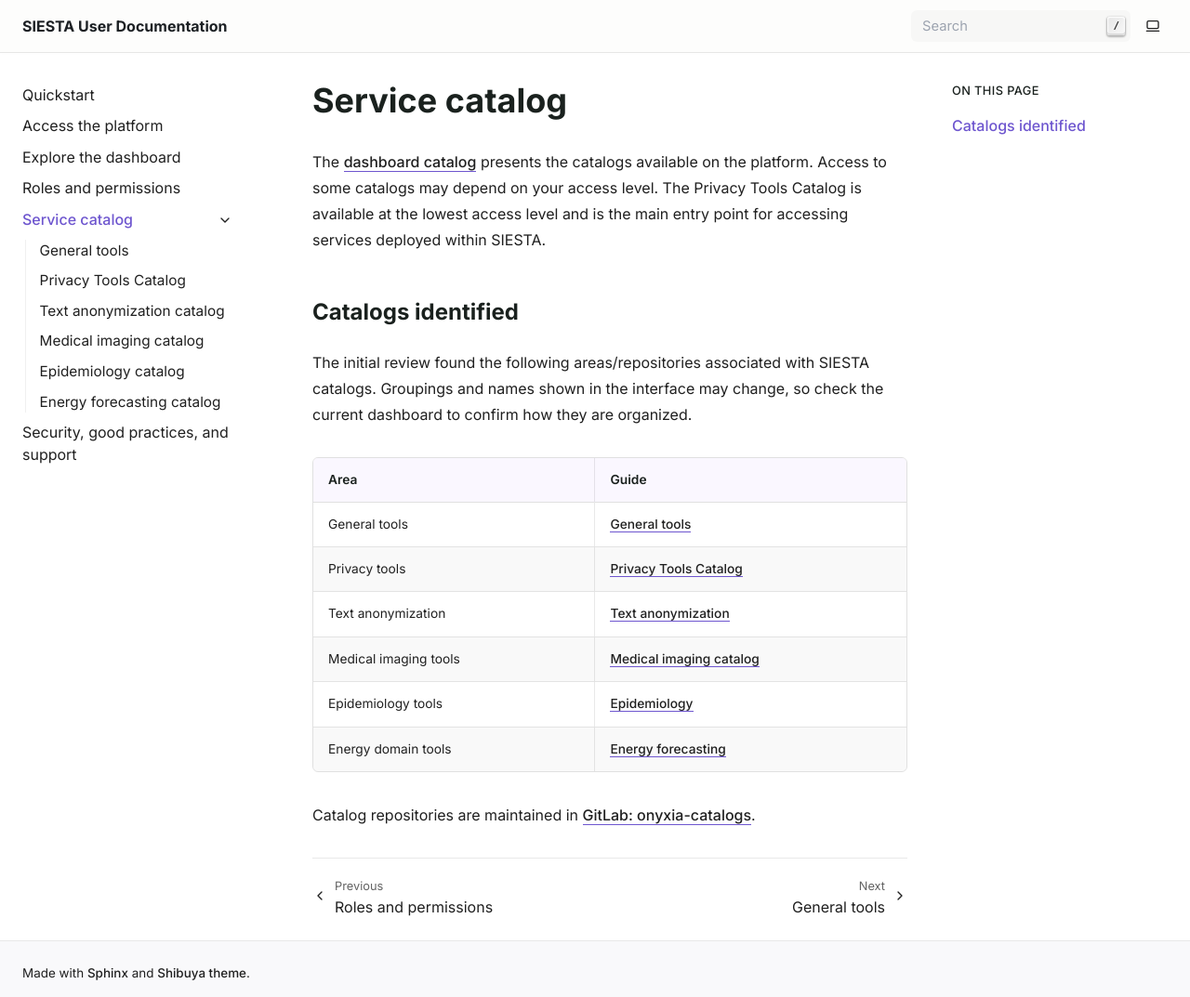
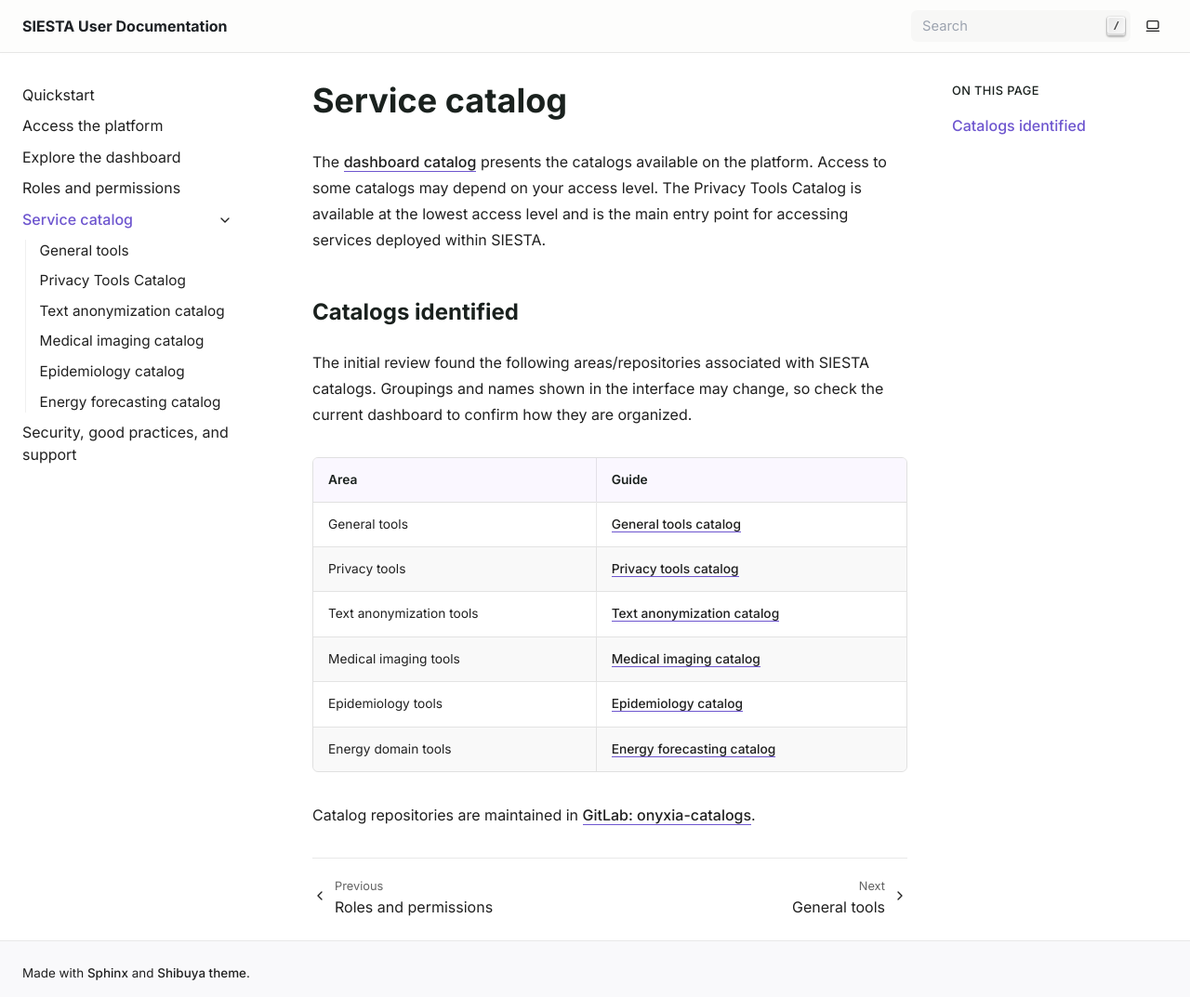
Before and after one commit to SIESTA-eu/siesta-docs, a Sphinx documentation site: the page built from docs/catalog/index.md, in a window 1280 px wide and 1073 px high. Shown: the whole window at 93% size. Built offline with Sphinx 7.4.7, drawn with Linux system fonts in a browser that asks for light colours.

Commit message:
Update catalogs

```diff
--- a/docs/catalog/index.md
+++ b/docs/catalog/index.md
@@ -8,12 +8,12 @@ The initial review found the following areas/repositories associated with SIESTA
 
 | Area | Guide |
 |---|---|
-| General tools | [General tools](general.md) |
-| Privacy tools | [Privacy Tools Catalog](privacy.md) |
-| Text anonymization | [Text anonymization](text-anonymization.md) |
+| General tools | [General tools catalog](general.md) |
+| Privacy tools | [Privacy tools catalog](privacy.md) |
+| Text anonymization tools | [Text anonymization catalog](text-anonymization.md) |
 | Medical imaging tools | [Medical imaging catalog](medical.md) |
-| Epidemiology tools | [Epidemiology](epidemiology.md) |
-| Energy domain tools | [Energy forecasting](energy.md) |
+| Epidemiology tools | [Epidemiology catalog](epidemiology.md) |
+| Energy domain tools | [Energy forecasting catalog](energy.md) |
 
 Catalog repositories are maintained in [GitLab: onyxia-catalogs](https://gitlab.ifca.es/eosc-siesta/onyxia-catalogs).
 
```
